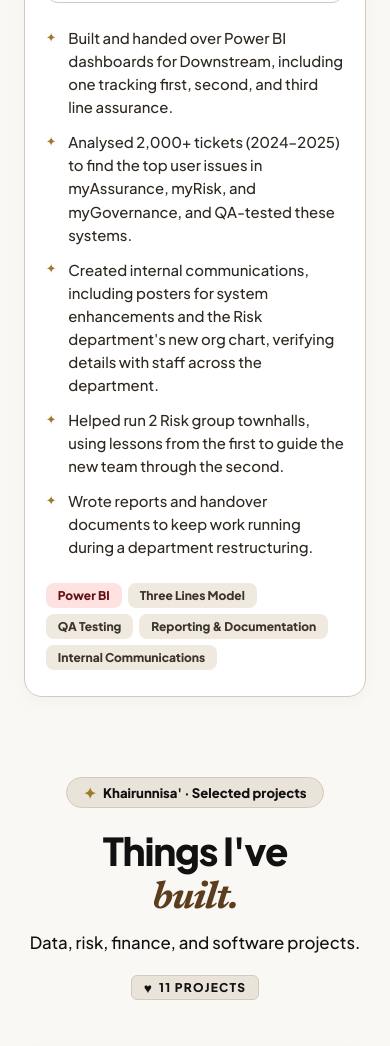
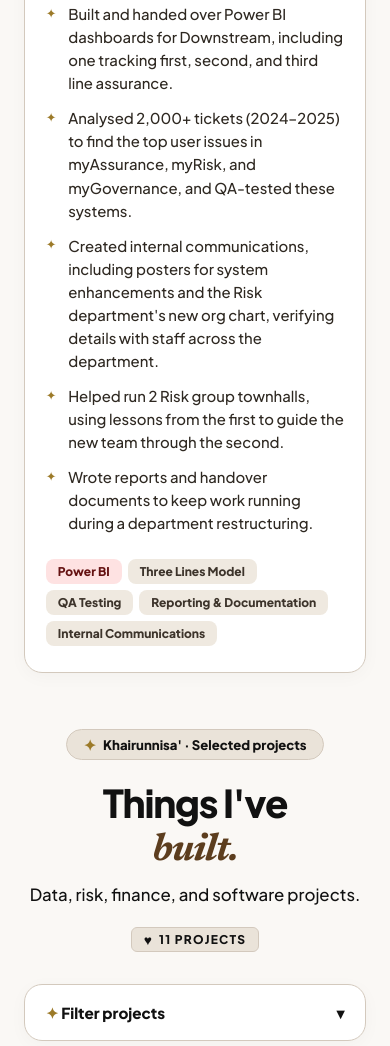
Before and after one commit to nissaamri/nissaamri.github.io, a plain HTML site: page index.html in a window 390 px wide. Shown: the part 1815-2861 px from the top of the page. Drawn offline with Linux system fonts and the light colour scheme.

Commit message:
Implement mobile filter toggle for projects
Added filter toggle functionality for mobile view with associated styles and HTML structure.

```diff
--- a/index.html
+++ b/index.html
@@ -899,6 +899,23 @@
       line-height: 1.5;
     }
 
+    /* Filter toggle: only shown on phones */
+    .filter-toggle {
+      display: none;
+      width: 100%;
+      background: none;
+      border: none;
+      font-family: inherit;
+      font-size: 0.95rem;
+      font-weight: 800;
+      color: var(--text-solid);
+      cursor: pointer;
+      justify-content: space-between;
+      align-items: center;
+      padding: 0;
+    }
+    .filter-toggle-icon { transition: transform 0.2s; }
+
     /* Neutral tag for tools without a dedicated colour */
     .pill-tag.tool-neutral { background-color: #EFE9E0; color: #3D342B; }
 
@@ -969,6 +986,18 @@
       .portfolio-heading-area h2 { font-size: 2.4rem; }
       .hero-title { font-size: 2.2rem; }
       .proof-grid, .exp-stats { grid-template-columns: 1fr; }
+      .project-card { min-height: 0; padding: 1.6rem 1.4rem; }
+      .card-desc { margin-bottom: 1.1rem; }
+      .tag-container { margin-bottom: 1.2rem; }
+      .filter-sidebar { padding: 1.1rem 1.3rem; margin-bottom: 1.4rem; }
+      .filter-toggle { display: flex; }
+      .portfolio-layout { gap: 0; }
+      .filter-body { margin-top: 1.2rem; }
+      .filter-sidebar.collapsed .filter-body { display: none; }
+      .filter-sidebar:not(.collapsed) .filter-toggle-icon { transform: rotate(180deg); }
+      .portfolio-heading-area { margin-top: 3.5rem; margin-bottom: 2rem; }
+      .experience-section { margin-top: 3.5rem; }
+      .connect-card { margin-top: 3.5rem; }
       .exp-card { padding: 1.6rem 1.3rem; }
       .experience-section h2 { font-size: 2.1rem; }
       .modal-footer-box { flex-direction: column; align-items: flex-start; }
@@ -1142,7 +1171,12 @@
     <!-- 3. SIDEBAR & PROJECTS -->
     <div class="portfolio-layout">
 
-      <aside class="filter-sidebar">
+      <aside class="filter-sidebar collapsed" id="filter-sidebar">
+        <button class="filter-toggle" id="filter-toggle" aria-expanded="false" aria-controls="filter-body">
+          <span><span class="static-star">✦</span> Filter projects</span>
+          <span class="filter-toggle-icon">▾</span>
+        </button>
+        <div class="filter-body" id="filter-body">
         <p class="filter-helper-text">
           <span class="static-star">✦</span> Tap multiple tags to narrow down projects.
         </p>
@@ -1191,6 +1225,7 @@
         </div>
 
         <button class="btn-clear" id="reset-all">Clear all filters</button>
+        </div>
       </aside>
 
       <!-- PROJECTS GRID -->
@@ -2203,6 +2238,14 @@
       if (e.key === 'Escape' && modal.classList.contains('open')) closeModal();
     });
 
+    // Filter toggle (phones)
+    const filterSidebar = document.getElementById('filter-sidebar');
+    const filterToggle = document.getElementById('filter-toggle');
+    filterToggle.addEventListener('click', () => {
+      const open = filterSidebar.classList.toggle('collapsed') === false;
+      filterToggle.setAttribute('aria-expanded', String(open));
+    });
+
     // Highlight the nav link for the section in view
     const navLinks = document.querySelectorAll('.nav-menu a[href^="#"]');
     const sections = ['about', 'experience', 'projects', 'contact'].map(id => document.getElementById(id));
```
